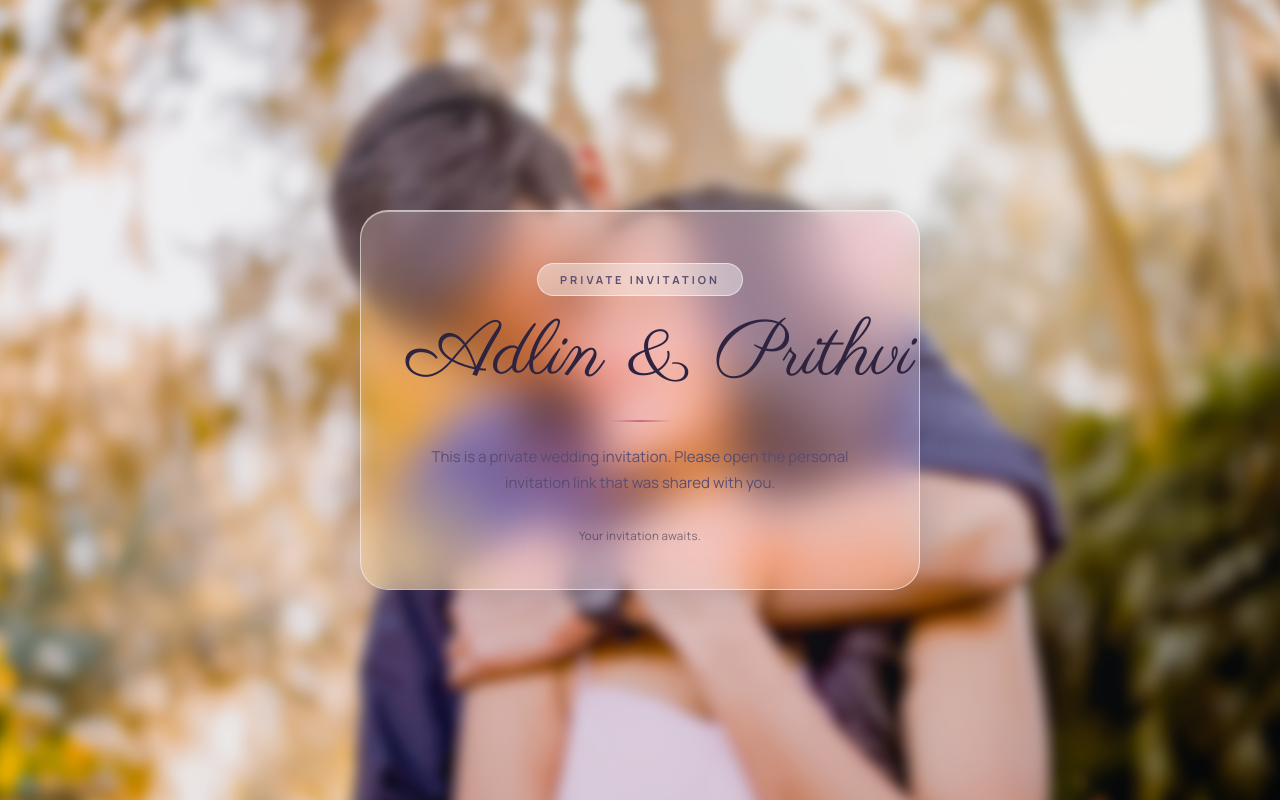
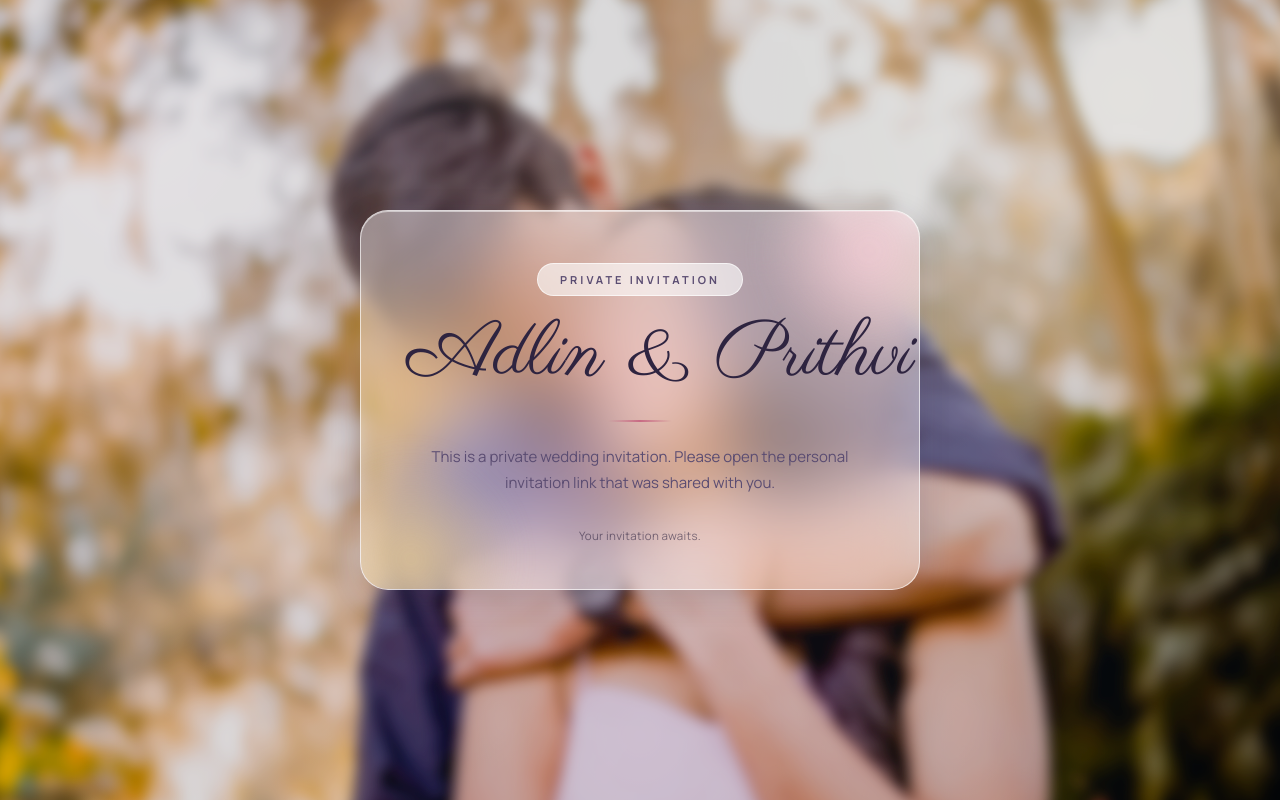
Before and after one commit to Prithvi7007/Wedding_Website_Final, a Flask app: page / in a window 1280 px wide. Run offline with Flask 3, Linux system fonts and the light colour scheme; some libraries are stand-ins or nearby versions.

Commit message:
Claude style 3

```diff
--- a/static/style.css
+++ b/static/style.css
@@ -18,11 +18,11 @@
     --ink-faint: rgba(46, 36, 64, 0.58);
 
     /* glass */
-    --glass: rgba(255, 255, 255, 0.22);
-    --glass-strong: rgba(255, 255, 255, 0.42);
-    --glass-soft: rgba(255, 255, 255, 0.14);
-    --glass-border: rgba(255, 255, 255, 0.55);
-    --glass-border-soft: rgba(255, 255, 255, 0.35);
+    --glass: rgba(255, 255, 255, 0.42);
+    --glass-strong: rgba(255, 255, 255, 0.62);
+    --glass-soft: rgba(255, 255, 255, 0.28);
+    --glass-border: rgba(255, 255, 255, 0.65);
+    --glass-border-soft: rgba(255, 255, 255, 0.45);
 
     /* event accents */
     --gold: #d9a441;
@@ -63,7 +63,7 @@ body::before {
     inset: 0;
     z-index: -2;
     background: url("/static/images/site-bg.webp") center center / cover no-repeat;
-    filter: blur(6px) brightness(0.92) saturate(1.05);
+    filter: blur(6px) brightness(0.84) saturate(1.02);
     transform: scale(1.04);
 }
 
@@ -120,8 +120,8 @@ a { color: inherit; }
     background: var(--glass);
     border: 1px solid var(--glass-border);
     border-radius: var(--radius-lg);
-    backdrop-filter: blur(22px) saturate(180%);
-    -webkit-backdrop-filter: blur(22px) saturate(180%);
+    backdrop-filter: blur(34px) saturate(160%);
+    -webkit-backdrop-filter: blur(34px) saturate(160%);
     box-shadow: var(--shadow-glass);
 }
 
```
